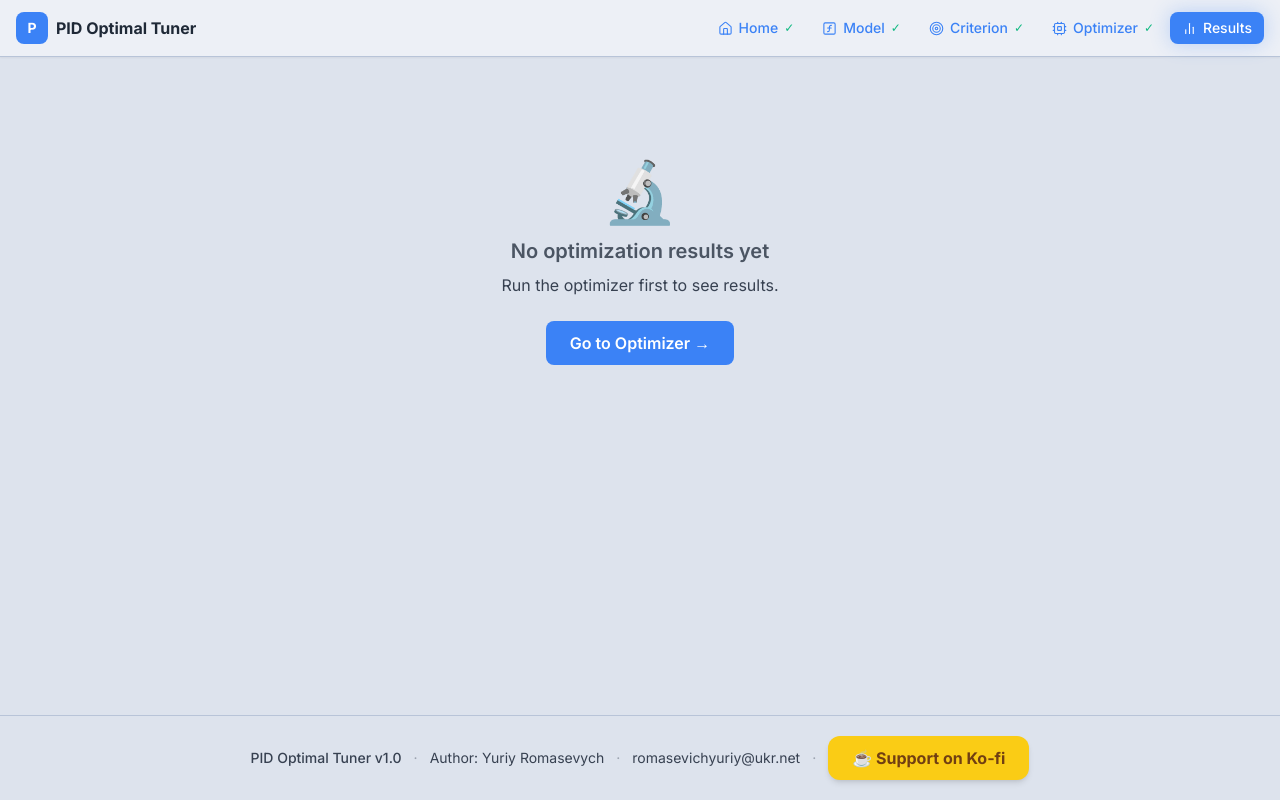
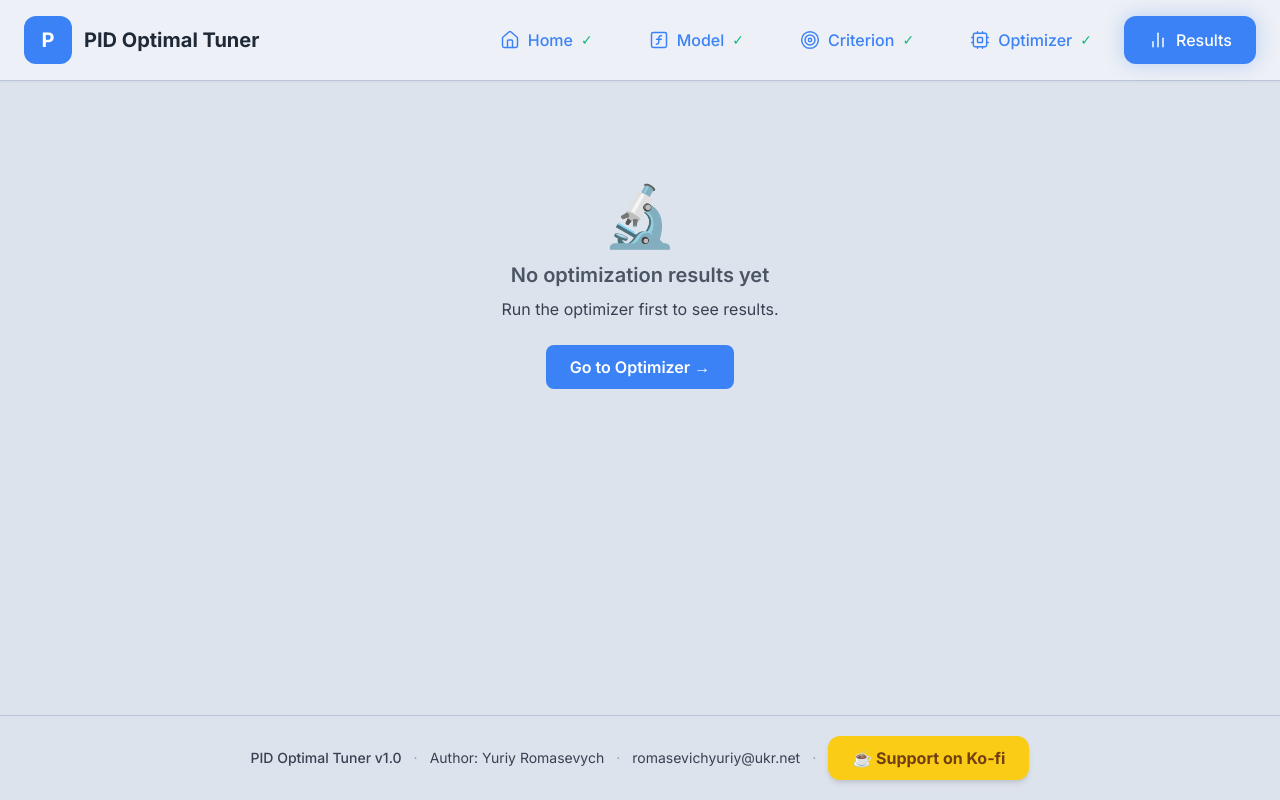
Before and after one commit to romasevych-yuriy/PID_Optimal_Tuner, a React (Vite) app: page /#/results in a window 1280 px wide. Built offline with nearby package versions, Linux system fonts and the light colour scheme.

Commit message:
ui: double navbar button size and logo

```diff
--- a/src/components/Navigation.jsx
+++ b/src/components/Navigation.jsx
@@ -16,16 +16,16 @@ export default function Navigation() {
 
   return (
     <nav className="bg-dark-card border-b border-dark-border sticky top-0 z-50 backdrop-blur-sm shadow-sm">
-      <div className="container mx-auto px-4 max-w-7xl">
-        <div className="flex items-center justify-between h-14">
+      <div className="container mx-auto px-6 max-w-7xl">
+        <div className="flex items-center justify-between h-20">
           {/* Logo */}
-          <div className="flex items-center gap-2">
-            <div className="w-8 h-8 rounded-lg bg-accent-blue flex items-center justify-center text-white font-bold text-sm">P</div>
-            <span className="font-bold text-gray-800 hidden sm:block">PID Optimal Tuner</span>
+          <div className="flex items-center gap-3">
+            <div className="w-12 h-12 rounded-xl bg-accent-blue flex items-center justify-center text-white font-bold text-xl">P</div>
+            <span className="font-bold text-gray-800 text-xl hidden sm:block">PID Optimal Tuner</span>
           </div>
 
           {/* Steps */}
-          <div className="flex items-center gap-1">
+          <div className="flex items-center gap-2">
             {steps.map((step, idx) => {
               const isActive = location.pathname === step.path
               const isDone = idx < currentIdx
@@ -33,7 +33,7 @@ export default function Navigation() {
                 <NavLink
                   key={step.path}
                   to={step.path}
-                  className={`flex items-center gap-1.5 px-3 py-1.5 rounded-lg text-sm font-medium transition-all duration-200 ${
+                  className={`flex items-center gap-2 px-6 py-3 rounded-xl text-base font-medium transition-all duration-200 ${
                     isActive
                       ? 'bg-accent-blue text-white shadow-lg glow-blue'
                       : isDone
@@ -41,10 +41,10 @@ export default function Navigation() {
                       : 'text-gray-600 hover:text-gray-900 hover:bg-dark-hover'
                   }`}
                 >
-                  <step.Icon size={15} strokeWidth={1.75} className="hidden lg:block" />
+                  <step.Icon size={20} strokeWidth={1.75} className="hidden lg:block" />
                   <span className="hidden md:block">{step.label}</span>
-                  <span className="md:hidden text-xs">{step.short}</span>
-                  {isDone && <span className="text-accent-green text-xs">✓</span>}
+                  <span className="md:hidden text-sm">{step.short}</span>
+                  {isDone && <span className="text-accent-green text-sm">✓</span>}
                 </NavLink>
               )
             })}
```
